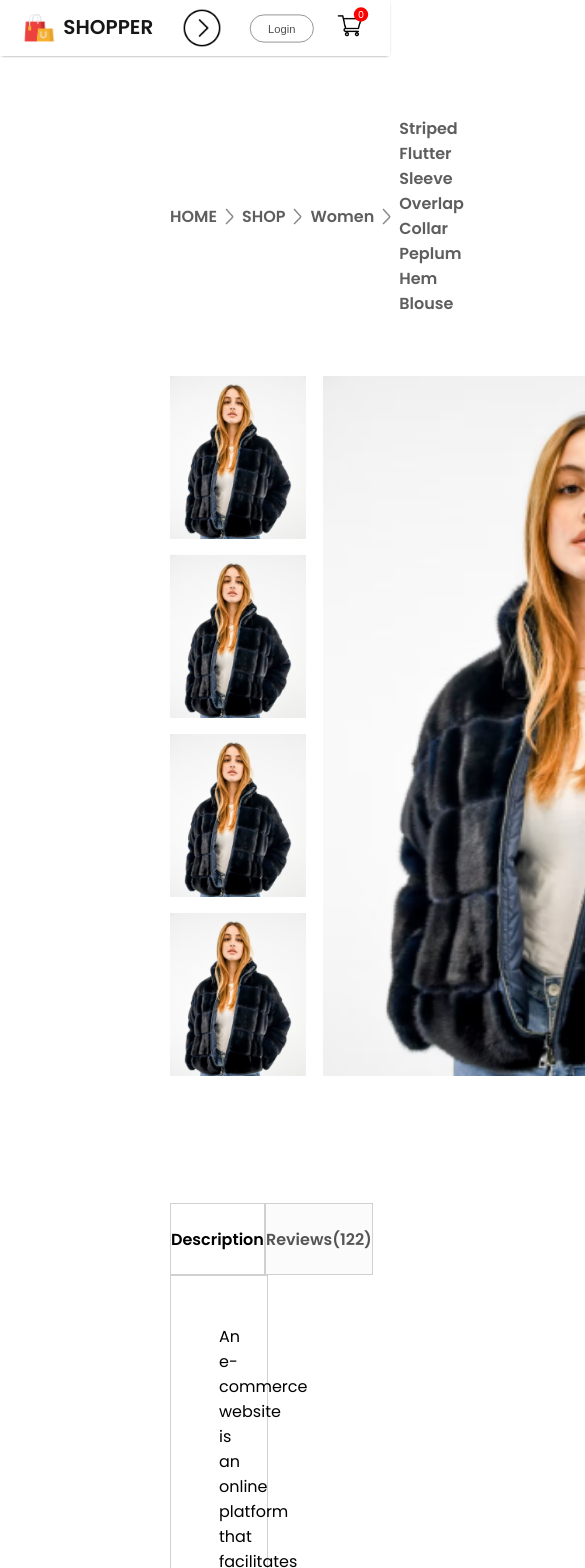
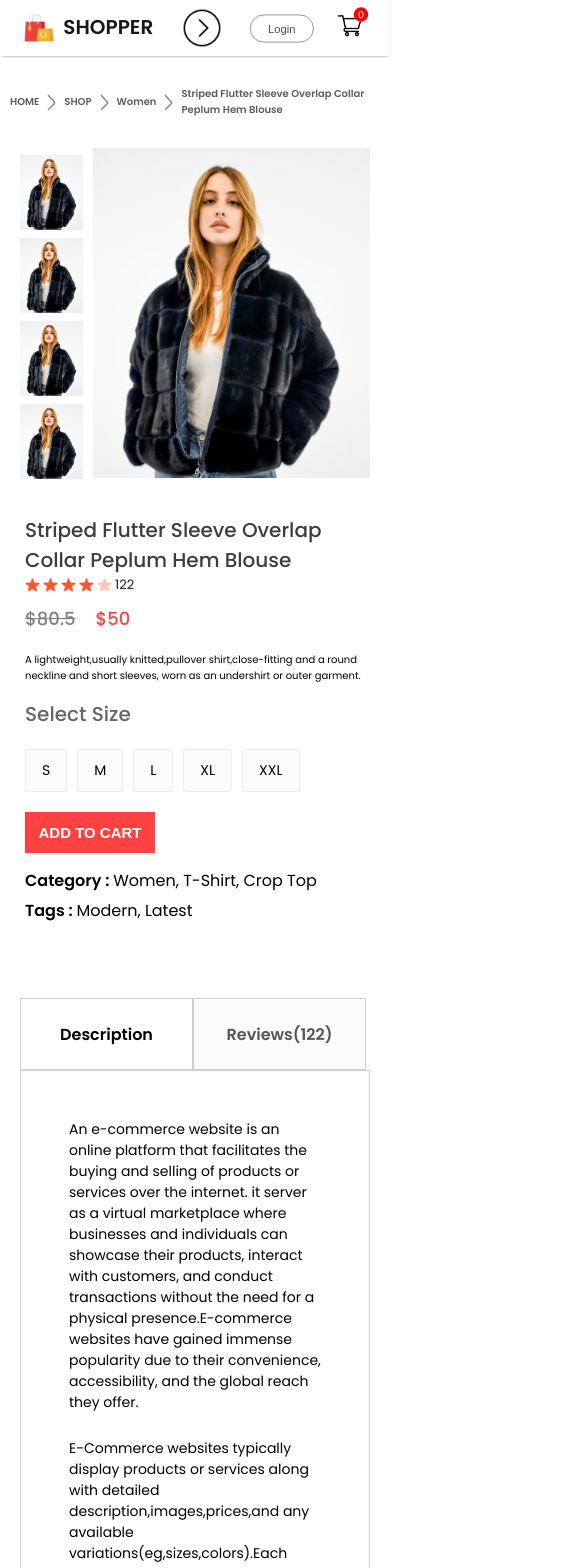
Before and after one commit to jairock007/e-commerce-website, a React (Create React App) app in the folder frontend/: page /product/1 in a window 390 px wide. Shown: the top 1568 px of the page, 585 px wide, since content can reach past the window. Built offline with nearby package versions, Linux system fonts and the light colour scheme.

Commit message:
full responsive website

```diff
--- a/frontend/src/Components/Breadcrum/Breadcrum.css
+++ b/frontend/src/Components/Breadcrum/Breadcrum.css
@@ -8,3 +8,26 @@
     margin: 60px 170px;
     text-transform: capitalize;
 }
+@media (max-width:1280px) {
+    .breadcrum {
+        margin: 30px 50px;
+        font-size: 14px;
+    }
+}
+@media (max-width:1024px) {
+    .breadcrum {
+        margin: 30px 30px;
+        font-size: 13px;
+    }
+}
+@media (max-width:800px) {
+    .breadcrum {
+        margin: 30px 10px;
+        font-size: 12px;
+    }
+}
+@media (max-width:500px) {
+    .breadcrum {
+        font-size: 10px;
+    }
+}
--- a/frontend/src/Components/CartItems/CartItems.css
+++ b/frontend/src/Components/CartItems/CartItems.css
@@ -95,3 +95,61 @@
     color: white;
     cursor: pointer;
 }
+@media (max-width:1280px) {
+    .cartitems {
+        margin: 60px 50px;
+    }
+    .cartitems-format-main {
+        grid-template-columns: 0.5fr 3fr 0.5fr 0.5fr 0.5fr 0.5fr;
+        gap: 20px;
+        padding: 15px 0px;
+        font-size: 15px;
+    }
+    .extra-space {
+        margin-left: 0px;
+    }
+    .carticon-product-icon {
+        height: 50px;
+    }
+    .cartitems-remove-icon {
+        margin: auto;
+    }
+    .cartitems-quantity {
+        width: 40px;
+        height: 30px;
+    }
+    .cartitems-down {
+        margin: 80px 0px;
+        flex-direction: column;
+        gap: 80px;
+    }
+    .cartitems-total {
+        margin: 0;
+    }
+    .cartitems-total button {
+        max-width: 200px;
+        height: 45px;
+        font-size: 13px;
+    }
+    .cartitems-promobox {
+        width: auto;
+        max-width: 500px;
+    }
+    .cartitems-promobox input {
+        width: 100%;
+    }
+    .cartitems-promobox button {
+        width:120px;
+        margin-left: -125px;
+    }
+}
+@media (max-width:500px) {
+    .cartitems-format-main {
+        display: none;
+        grid-template-columns: 0.5fr 3fr 0.5fr;
+        gap: 10px;
+    }
+    .cartitems-format {
+        display: grid;
+    }
+}
--- a/frontend/src/Components/DescriptionBox/DescriptionBox.css
+++ b/frontend/src/Components/DescriptionBox/DescriptionBox.css
@@ -26,3 +26,16 @@
     padding: 48px;
     padding-bottom: 70px;
 }
+@media (max-width:1280px) {
+    .descriptionbox {
+        margin: 60px;
+    }
+}
+@media (max-width:800px) {
+    .descriptionbox {
+        margin: 60px 20px;
+    }
+    .descriptionbox-description {
+        font-size: 14px;
+    }
+}
--- a/frontend/src/Components/Footer/Footer.css
+++ b/frontend/src/Components/Footer/Footer.css
@@ -20,13 +20,13 @@
 .footer-links {
     display: flex;
     list-style: none;
-    gap: 10px;
+    gap: 100px;
     color: #252525;
     font-size: 10px;
 }
 .footer-links li {
     cursor: pointer;
-    font-size: 20px;
+    font-size: 24px;
     padding: 20px;
 }
 .footer-social-icon {
@@ -58,7 +58,9 @@
 }
 @media (max-width:800px) {
     .footer {
+        margin-right: 200px;
         gap: 20px;
+        width: 100%;
     }
     .footer-logo{
         gap: 10px;
@@ -75,7 +77,10 @@
         gap: 0;
     }
     .footer-links li  {
-        font-size: 13px;
+        font-size: 10px;
+    }
+    .footer-copyright hr {
+       width: 125%;
     }
     .footer-social-icon img {
         width: 22px;
@@ -84,3 +89,11 @@
         font-size: 13px;
     }
 }
+@media (max-width:500px) {
+    .footer {
+        width: 90%;
+    }
+    .footer-copyright hr {
+        width: 150%;
+     }
+}
--- a/frontend/src/Components/Hero/Hero.css
+++ b/frontend/src/Components/Hero/Hero.css
@@ -1,5 +1,5 @@
 .hero {
-    height: 80vh;
+    height: 90vh;
     background: linear-gradient(180deg, #fde1ff, #e1ffea22 60%);
     display: flex;
 }
--- a/frontend/src/Components/NewsLetter/NewsLetter.css
+++ b/frontend/src/Components/NewsLetter/NewsLetter.css
@@ -7,7 +7,7 @@
     justify-content: center;
     margin: auto;
     padding: auto;
-    margin-bottom: 150px;
+    margin-bottom: 130px;
     background: linear-gradient(180deg, #fde1ff 0%,#e1ffea22 60%);
     gap: 30px;
 }
--- a/frontend/src/Components/Popular/Popular.css
+++ b/frontend/src/Components/Popular/Popular.css
@@ -3,7 +3,7 @@
     flex-direction: column;
     align-items: center;
     gap: 10px;
-    height: 60vh;
+    height: 70vh;
 }
 .popular h1 {
     color: #171717;
@@ -11,7 +11,7 @@
     font-weight: 600;
 }
 .popular hr{
-    width: 200px;
+    width: 300px;
     height: 6px;
     border-radius: 10px;
     background: #252525;
--- a/frontend/src/Components/ProductDisplay/ProductDisplay.css
+++ b/frontend/src/Components/ProductDisplay/ProductDisplay.css
@@ -88,3 +88,186 @@
 .productdisplay-right-category span {
     font-weight: 600;
 }
+@media (max-width:1280px) {
+    .productdisplay {
+        margin: 0 60px;
+    }
+    .productdisplay-left {
+        gap: 10px;
+    }
+    .productdisplay-img-list {
+        gap: 10px;
+    }
+    .productdisplay-img-list img {
+        height: 120px;
+    }
+    .productdisplay-main-img {
+        width: auto;
+        height: 510px;
+    }
+    .productdisplay-right {
+        margin: 0px 30px;
+    }
+    .productdisplay-right h1 {
+        font-size: 22px;
+    }
+    .productdisplay-right-stars {
+        gap: 3px;
+        font-size: 13px;
+    }
+    .productdisplay-right-prices {
+        margin: 10px 0px;
+        font-size: 18px;
+    }
+    .productdisplay-right-description {
+        font-size: 13px;
+    }
+    .productdisplay-right-size h1 {
+        margin-top: 20px;
+        font-size: 20px;
+    }
+    .productdisplay-right-sizes div {
+        padding: 14px 20px;
+    }
+    .productdisplay-right button {
+        width: 150px;
+        padding: 15px 0px;
+        margin-bottom: 20px;
+    }
+    .productdisplay-right-category {
+        margin-top: 5px;
+        font-size: 14px;
+    }
+}
+@media (max-width:1024px) {
+    .productdisplay {
+        margin: 0 30px;
+    }
+    .productdisplay-left {
+        gap: 5px;
+    }
+    .productdisplay-img-list img {
+        height: 80px;
+    }
+    .productdisplay-main-img {
+        height: 350px;
+    }
+    .productdisplay-right h1 {
+        font-size: 18px;
+    }
+    .productdisplay-right-stars img {
+        width: 15px;
+    }
+    .productdisplay-right-description {
+        font-size: 12px;
+    }
+    .productdisplay-right-sizes {
+        margin-top: 10px 0px;
+    }
+    .productdisplay-right-sizes div {
+        padding: 10px 16px;
+        font-size: 12px;
+    }
+    .productdisplay-right button {
+        width: 120px;
+        padding: 10px 0px;
+        margin-bottom: 10px;
+        font-size: 14px;
+    }
+    .productdisplay-right-category {
+        font-size: 12px;
+    }
+}
+@media (max-width:800px) {
+    .productdisplay {
+        margin: 0 10px;
+    }
+    .productdisplay-left {
+        gap: 0px;
+        flex-direction: column-reverse;
+        align-items: center;
+    }
+    .productdisplay-img-list {
+        flex-direction: row;
+        gap: 6px;
+    }
+    .productdisplay-img-list img {
+        height: 70px;
+    }
+    .productdisplay-main-img {
+        height: 300px;
+    }
+    .productdisplay-right h1 {
+        font-size: 14px;
+    }
+    .productdisplay-right-stars img {
+        width: 13px;
+    }
+    .productdisplay-right-description {
+        font-size: 10px;
+    }
+    .productdisplay-right-size h1 {
+        margin-top: 10px 0px;
+    }
+    .productdisplay-right-sizes {
+        margin-top: 10px;
+        gap: 5px;
+    }
+    .productdisplay-right-sizes div {
+        padding: 4px 11px;
+    }
+    .productdisplay-right button {
+        width: 100px;
+        font-size: 12px;
+    }
+    .productdisplay-right-category {
+        font-size: 10px;
+    }
+}
+@media (max-width:500px) {
+    .productdisplay {
+        flex-direction: column;
+    }
+    .productdisplay-left {
+        gap: 10px;
+        flex-direction: row;
+        margin: auto;
+    }
+    .productdisplay-img-list {
+        flex-direction: column;
+        gap: 8px;
+    }
+    .productdisplay-img-list img {
+        height: 75px;
+    }
+    .productdisplay-main-img {
+        height: 330px;
+    }
+    .productdisplay-right {
+        margin: 15px;
+    }
+    .productdisplay-right h1  {
+        margin-top: 15px;
+        font-size: 20px;
+        font-weight: 500;
+    }
+    .productdisplay-right-stars img {
+        width: 15px;
+    }
+    .productdisplay-right-sizes {
+        gap: 10px;
+        margin: 20px 0px;
+    }
+    .productdisplay-right-sizes div {
+        padding: 10px 16px;
+        font-size: 14px;
+    }
+    .productdisplay-right button {
+        width: 130px;
+        font-size: 15px;
+        padding: 12px 0px;
+    }
+    .productdisplay-right-category {
+        font-size: 16px;
+    }
+}
--- a/frontend/src/Components/RelatedProducts/RelatedProducts.css
+++ b/frontend/src/Components/RelatedProducts/RelatedProducts.css
@@ -22,3 +22,60 @@
     display: flex;
     gap: 30px;
 }
+@media (max-width:1280px) {
+    .relatedproducts {
+        height: 50vh;
+    }
+    .relatedproducts h1 {
+        font-size: 40px;
+    }
+    .relatedproducts hr {
+        width: 160px;
+        height: 4px;
+    }
+    .relatedproducts-item {
+        gap: 20px;
+        margin-top: 30px;
+    }
+}
+@media (max-width:1024px) {
+    .relatedproducts {
+        height: 40vh;
+    }
+    .relatedproducts h1 {
+        font-size: 30px;
+    }
+    .relatedproducts hr {
+        width: 120px;
+        height: 3px;
+    }
+    .relatedproducts-item {
+        gap: 15px;
+        margin-top: 20px;
+    }
+}
+@media (max-width:800px) {
+    .relatedproducts {
+        height: 35vh;
+        gap: 6px;
+    }
+    .relatedproducts h1 {
+        font-size: 20px;
+    }
+    .relatedproducts hr {
+        width: 100px;
+    }
+    .relatedproducts-item {
+        gap: 15px;
+    }
+}
+@media (max-width:500px) {
+    .relatedproducts {
+        height: 75vh;
+    }
+    .relatedproducts-item {
+        display: grid;
+        grid-template-columns:  1fr 1fr;
+        gap: 20px;
+    }
+}
--- a/frontend/src/Pages/CSS/ShopCategory.css
+++ b/frontend/src/Pages/CSS/ShopCategory.css
@@ -38,3 +38,54 @@
     font-size: 18px;
     font-weight: 500;
 }
+@media (max-width:1280px) {
+    .shopcategory-banner {
+        margin:  20px auto;
+        width: 90%;
+    }
+    .shopcategory-indexSort {
+        width:90%;
+        margin: auto;
+    }
+    .shopcategory-sort {
+        padding:5px 20px;
+        font-size: 12px;
+    }
+    .shopcategory-indexSort p {
+        font-size: 12px;
+    }
+    .shopcategory-products {
+        width: 90%;
+        margin: 10px auto;
+        row-gap: 40px;
+    }
+    .shopcategory-products .item {
+        margin: auto;
+    }
+    .shopcategory-loadmore {
+        margin: 80px auto;
+        width: 200px;
+        height: 60px;
+        font-size: 16px;
+    }
+}
+@media (max-width:800px) {
+    .shopcategory-banner {
+        width: 95%;
+    }
+    .shopcategory-products {
+        width: 95%;
+    }
+    .shopcategory-loadmore {
+        margin: 50px auto;
+        width: 150px;
+        height: 40px;
+        font-size: 13px;
+    }
+}
+@media (max-width:500px) {
+    .shopcategory-products {
+        grid-template-columns: 1fr 1fr;
+    }
+
+}
```
Also changed, not shown: frontend/src/Pages/CSS/LoginSignup.css (+51 -1 lines).
